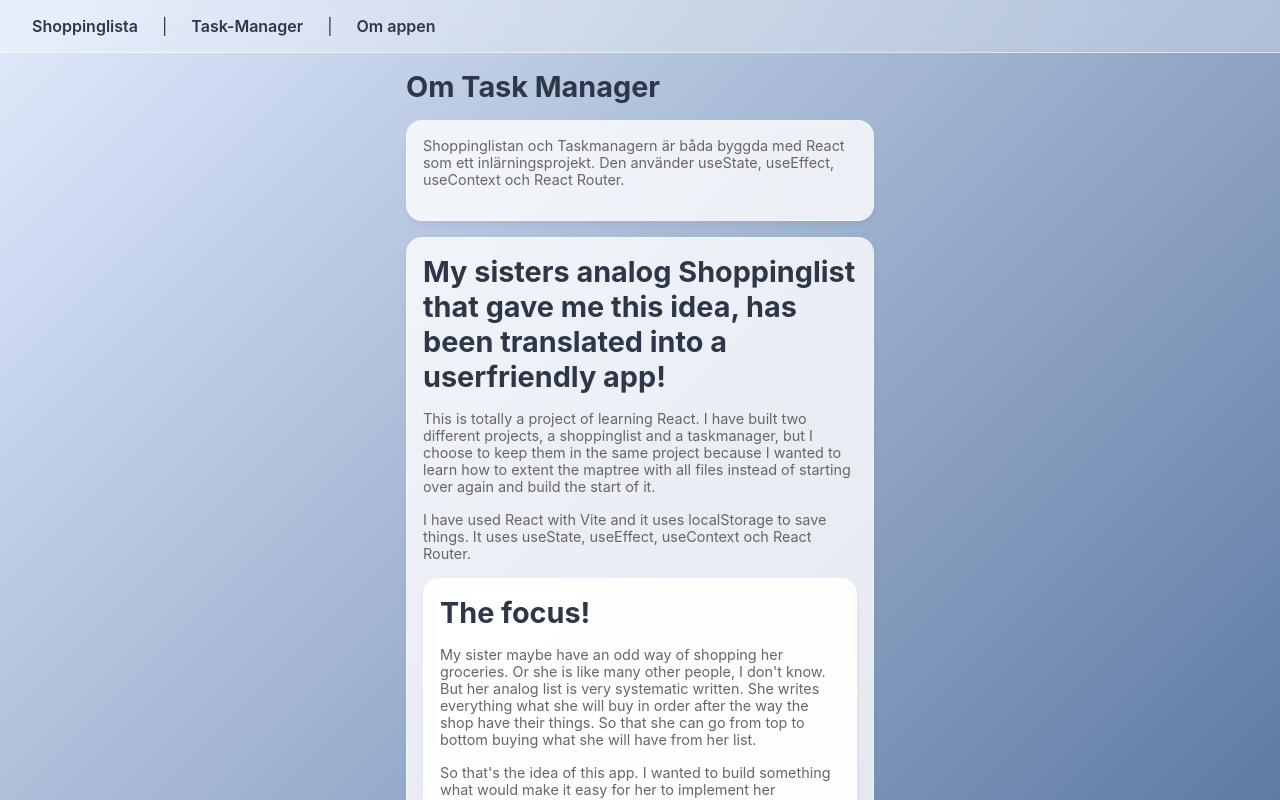
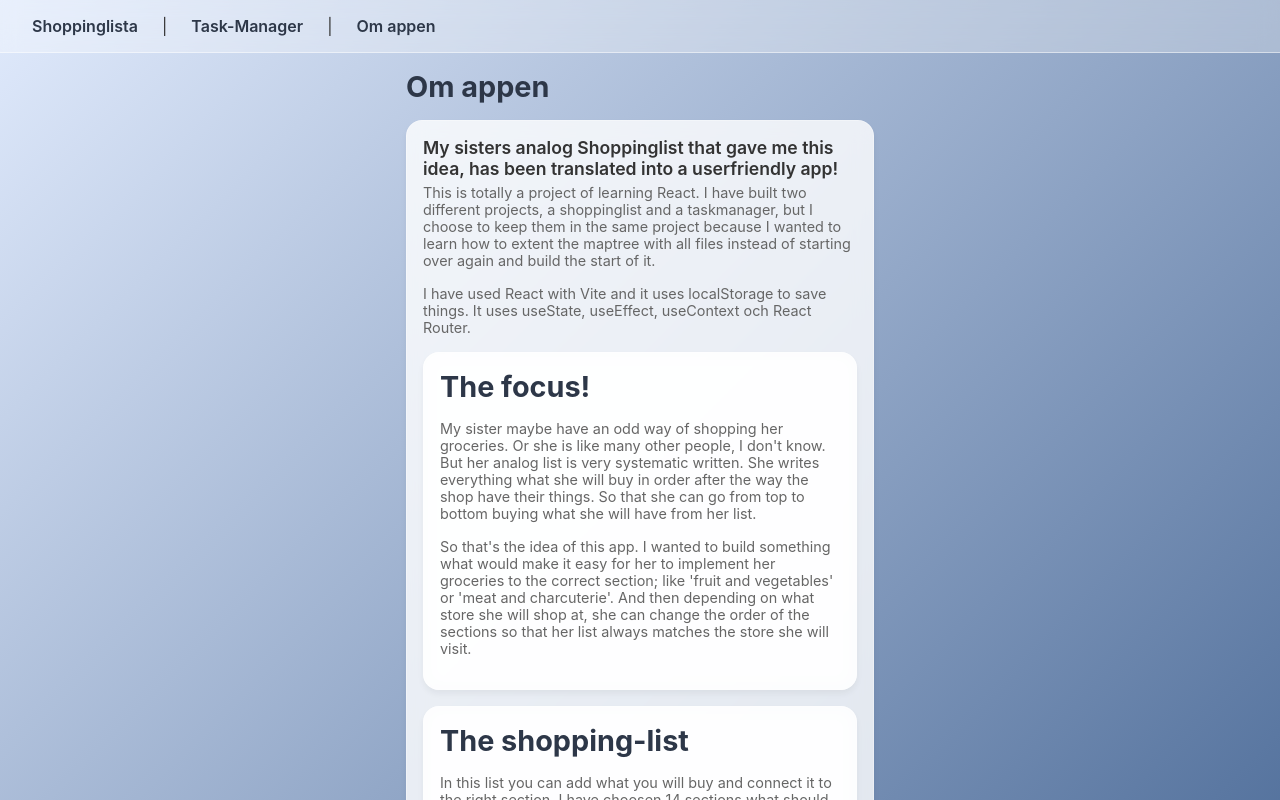
Before and after one commit to Beckasinis/Shoppinglist-Taskmanager, a React (Vite) app: page /#/about in a window 1280 px wide. Shown: the top 800 px of the page. Built offline with nearby package versions, Linux system fonts and the light colour scheme.

Commit message:
Small fixes in about

```diff
--- a/src/pages/About.jsx
+++ b/src/pages/About.jsx
@@ -1,13 +1,9 @@
 function About() {
   return (
     <div className="container">
-      <h2>Om Task Manager</h2>
+      <h2>Om appen</h2>
       <div className="glass-card">
-        <p>Shoppinglistan och Taskmanagern är båda byggda med React som ett inlärningsprojekt. Den använder useState, useEffect, useContext och React Router.</p>
-      </div>
-
-      <div className="glass-card">
-        <h2>My sisters analog Shoppinglist that gave me this idea, has been translated into a userfriendly app!</h2>
+        <h3>My sisters analog Shoppinglist that gave me this idea, has been translated into a userfriendly app!</h3>
 
         <p>This is totally a project of learning React.  I have built two different projects, a shoppinglist and a taskmanager, but I choose to keep them in the same project because I wanted to learn how to extent the maptree with all files instead of starting over again and build the start of it.</p>
 
@@ -44,7 +40,7 @@ function About() {
             <li>Städ - Cleaning</li>
             <li>Övrigt - Other</li>
           </ul>
-
+          <br />
           <p>I have put the last one called 'Other' to put things what don't match in any other section.
             The magic happenes when you can place the sections in what order you wnat, depending on what store you choose to shop in.
             And when you have put something from your list in your physical cart you push it in the app and it will be crossed out
```
